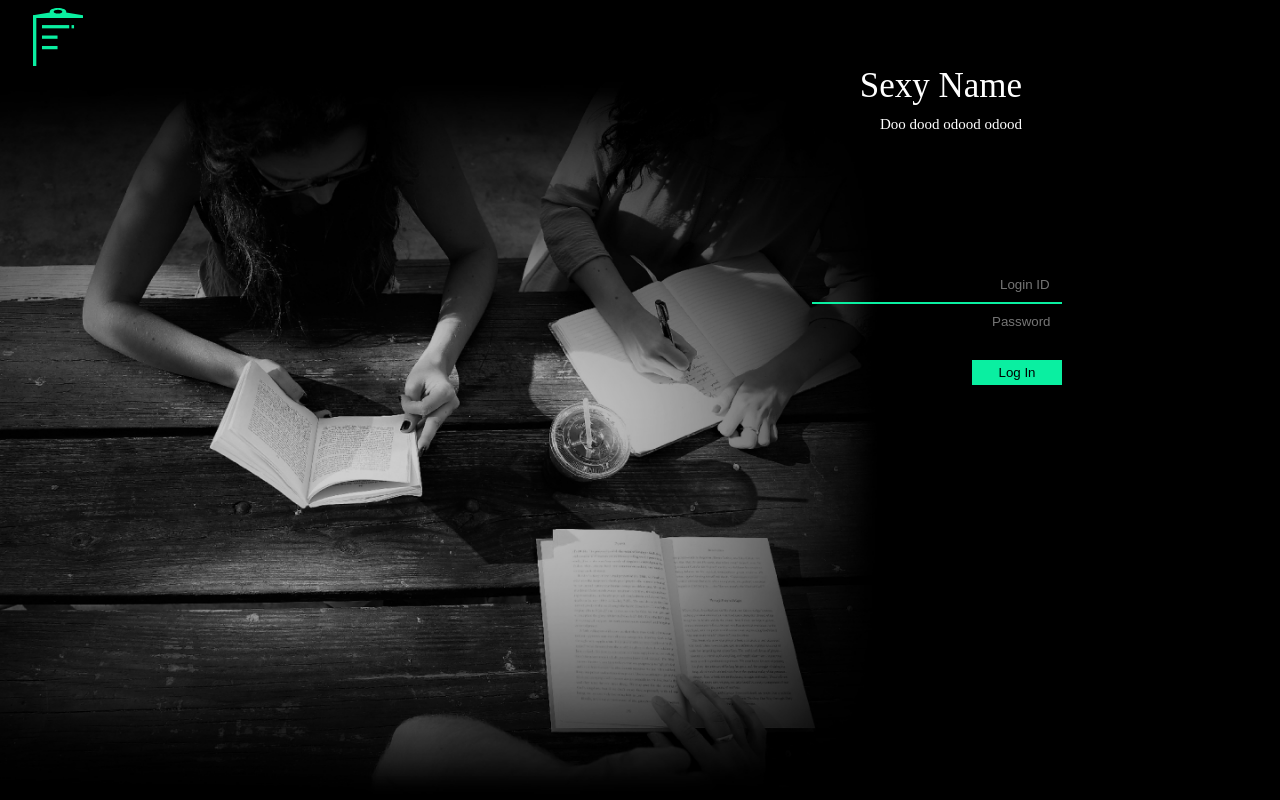
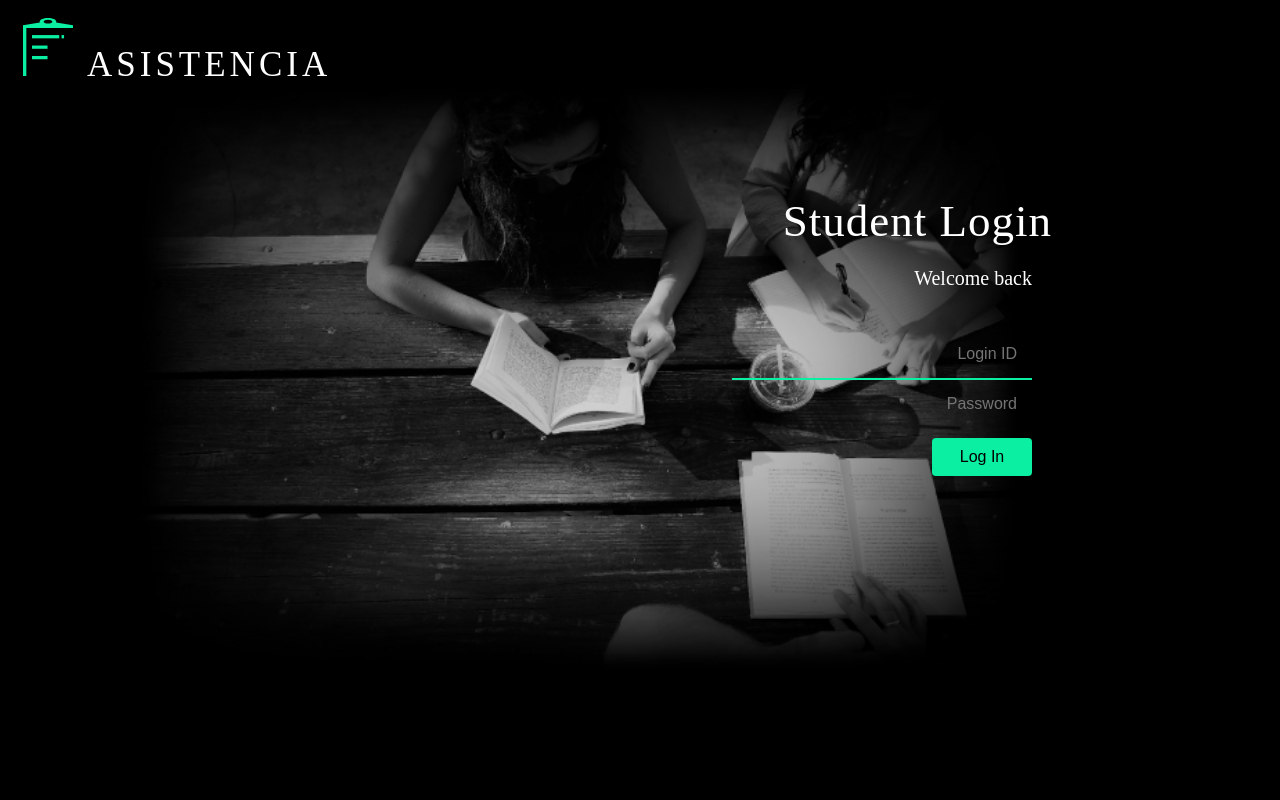
Before and after one commit to ksb451/NewGen-AM, a PHP site: page /student.php in a window 1280 px wide. Run offline with PHP 8.4, Linux system fonts and the light colour scheme.

Commit message:
frontend

```diff
--- a/includes/db_connect.php
+++ b/includes/db_connect.php
@@ -3,7 +3,7 @@
 $dbServername="localhost";
 $dbUsername="root";
 $dbPassword="";
-$dbName="am";
+$dbName="attendance";
 
 $conn = mysqli_connect($dbServername, $dbUsername, $dbPassword, $dbName);
 
--- a/student.php
+++ b/student.php
@@ -8,29 +8,36 @@
     <meta charset="UTF-8">
     <meta name="viewport" content="width=device-width, initial-scale=1.0">
     <meta http-equiv="X-UA-Compatible" content="ie=edge">
-    <title>Teacher login</title>
+    <title>Student login</title>
     <link rel="stylesheet" href="style.css">
 </head>
-<body>
+<body class="studentBody">
 	<div class="logo">
-		<img  src="logo.svg" alt="Logo" width="50px">
-	</div>
-	<div class="name">
-		Sexy
-		Name
-	</div>
-	<div class="about">
-		Doo dood odood odood
+        <span class="logo_img"><img  src="logo.svg" alt="Logo" width="50px"></span>
+        <span class="product">
+            ASISTENCIA
+        </span>
 	</div>
 
-    <form class="form" action="backend/login_student.php" method="POST">
+    <div class="form-box">
+        <div class="head">
+            Student Login
+        </div>
+        <div class="about">
+            Welcome back
+        </div>
 
-        <input class="login" type="text" name="roll" placeholder="Login ID">
+        <form class="form" action="backend/login_student.php" method="POST">
+            <div class="email">
+                <input class="active" type="text" name="roll" placeholder="Login ID">
+            </div>
+            <div class="password">
+                <input type="password" name="password" placeholder="Password">
+            </div>
+            <button class="lbutton" type="submit" name="login">Log In</button>
+        </form>
+    </div>
 
-        <input class="pass" type="password" name="password" placeholder="Password">
-        <br>
-        <button class="lbutton" type="submit" name="login">Log In</button>
-    </form>
 
 </body>
 </html>
--- a/style.css
+++ b/style.css
@@ -1,73 +1,202 @@
-body{
+.studentBody{
 	color: white;
-	background-image:url("land.jpg");
+	background-image:url("land2.jpg");
 	background-repeat: no-repeat;
 	background-size: cover;
-	transform: scale(1);
+}
+
+.indexBody{
+
+	color: white;
+	background-image:url("bg4.jpg");
+	background-repeat: no-repeat;
+	background-size: cover;
+	/* text-align: center; */
+}
+
+
+.teacherBody{
+	color: white;
+	background-image:url("land2.jpg");
+	background-repeat: no-repeat;
+	background-size: cover;
 }
 
 .logo{
-	width: 50px;
-	margin-left: 25px;
+	padding: 10px;
+}
+.logo span{
+	padding: 5px;
 }
 
-.form{
-  position: absolute;
-  color: white;
+.product{
+	/* position: absolute; */
+	color: white;
+	font-size: 35px;
+	letter-spacing: 4px;
+	padding-top: -10px;
+	/* line-height: 10px; */
+  }
 
-  right: 0px;
-  width: 300px;
-  padding: 10px;
-  margin-top: 200px;
-  margin-right: 150px;
+  .form-box{
+	text-align: right;
+	padding: 220px;
+	padding-top: 100px;
 }
 
-.name{
-  position: absolute;
-  color: white;
+  .form{
+	color: white;
+	padding: 20px;
+  }
 
-  right: 0px;
-  margin-right: 250px;
-  font-size: 35px;
+  .head{
+	/* position: absolute; */
+	color: white;
+	/* margin-right: 250px; */
+	font-size: 45px;
+	letter-spacing: 1px;
+  }
+
+  .about{
+	color: white;
+	font-size: 20px;
+	padding: 20px;
+  }
+
+  .email input, .password input{
+	  padding: 15px;
+	  width: 300px;
+	  background: transparent;
+	  color: white;
+	  border: none;
+	  font-size: 16px;
+  }
+  .email input::placeholder, .password input::placeholder{
+	  text-align: right;
+  }
+  .email input:active, .password input:active{
+	background: transparent;
+  }
+  .email input:focus, .password input:focus{
+	  outline: none;
+  }
+
+  .active{
+	  border-bottom: #0AEFA1 solid 2px !important;
+  }
+
+.lbutton{
+	/* position: absolute; */
+	border: none;
+	border-radius: 4px;
+	padding: 10px;
+	font-size: 16px;
+	margin-top: 10px;
+	width: 100px;
+  	background-color: #0AEFA1;
 }
 
-.about{
-  position: absolute;
-  color: white;
 
-  right: 0px;
-  margin-right: 250px;
-  font-size: 15px;
-  margin-top: 50px;
+.logo1{
+	width: 25px;
+	margin: 0;
+	position: absolute;
+	top: 50%;
+	-ms-transform: translateY(-50%);
+	transform: translateY(-50%);
+	margin-left: 200px;
 }
 
-.login{
-	background: none;
-	border: none;
+  .indexButtons{
+	/* position: relative; */
+	color: white;
+	width: 800px;
+	position: absolute;
+	top: 50%;
+	left: 50%;
+	transform: translate(-50%, -50%);
+	margin-left: 50px;
+
+	/* top: 50%;
+	-ms-transform: translateY(-50%);
+	transform: translateY(-50%); */
+
+  }
+
+  .tlogin{
 	width: 250px;
 
-  	border-bottom: 2px solid;
-  	border-color: #0AEFA1;
-  	padding-left: 188px ;
-  	padding-bottom: 10px;
+	height: 250px;
+	border: none;
+	margin: 30px;
+	border-radius: 5px;
+	background: linear-gradient(180deg, #BABCBB 0%, rgba(244, 245, 245, 0) 100%);
+  }
+
+  .slogin{
+	width: 250px;
+
+	height: 250px;
+	border: none;
+	margin: 80px;
+	border-radius: 5px;
+	background: linear-gradient(180deg, #BABCBB 0%, rgba(244, 245, 245, 0) 100%);
+
 }
 
-.pass{
-	background: none;
-	border: none;
-	width: 250px;
-	padding-top: 10px;
-  	padding-left: 180px ;
+.indexButtons a:link, .indexButtons a:visited, .indexButtons a:hover, .indexButtons a:active { color:#ffffff;  text-decoration: none; font-weight: bold; font-size: 30px; }
+
+.name{
+	/* position: absolute; */
+	color: white;
+	/* margin-top: -40px;
+	margin-left: 240px;
+	left: 0px;
+	width: 300px; */
 }
 
-.lbutton{
-	position: absolute;
-	border: none;
-	height: 25px;
-	width: 90px;
-  	right: 0px;
-  	margin-top: 30px;
-  	margin-right: 60px;
-  	background-color: #0AEFA1;
+.teacher_menu_body{
+	background-image: url("images/bg2.jpg");
+	background-repeat: cover;
+}
 
+.card{
+	width: 240px;
+	height: 240px;
+	background: linear-gradient(180deg, #0AEFA1 0%, rgba(10, 239, 161, 0) 100%);
+	display: inline-block;
+	margin: 120px;
+	color: white;
+	text-align: center;
+	font-family: sans-serif;
 }
+
+.subcode{
+	color: white;
+	font-weight: bold;
+	padding: 30px;
+}
+.card a{
+	text-decoration: none;
+	font-size: 35px;
+}
+.classes_no{
+	padding: 10px;
+}
+
+.qrcode_body{
+	background-color: black;
+}
+.qrcontainer{
+	width: 400px;
+	height: 400px;
+	/* position: absolute; */
+	top: 50%;
+	left: 50%;
+	transform: translate(-50%, -50%);
+	background: #000000;
+	box-shadow: 0px 0px 74px rgba(10, 239, 161, 0.22);
+	/*padding: 50px;*/
+	padding-top: 100px;
+	padding-left: 100px;
+}
```
Also changed, not shown: index.php (+13 -3 lines), qrcode.php (added, +24 -0 lines), sql.sql (+47 -2 lines), teacher.php (+26 -6 lines), teacher_menu.php (+36 -5 lines), bg4.jpg (added), images/bg2.jpg (added), images/logo (1).svg (added), land2.jpg (added).
